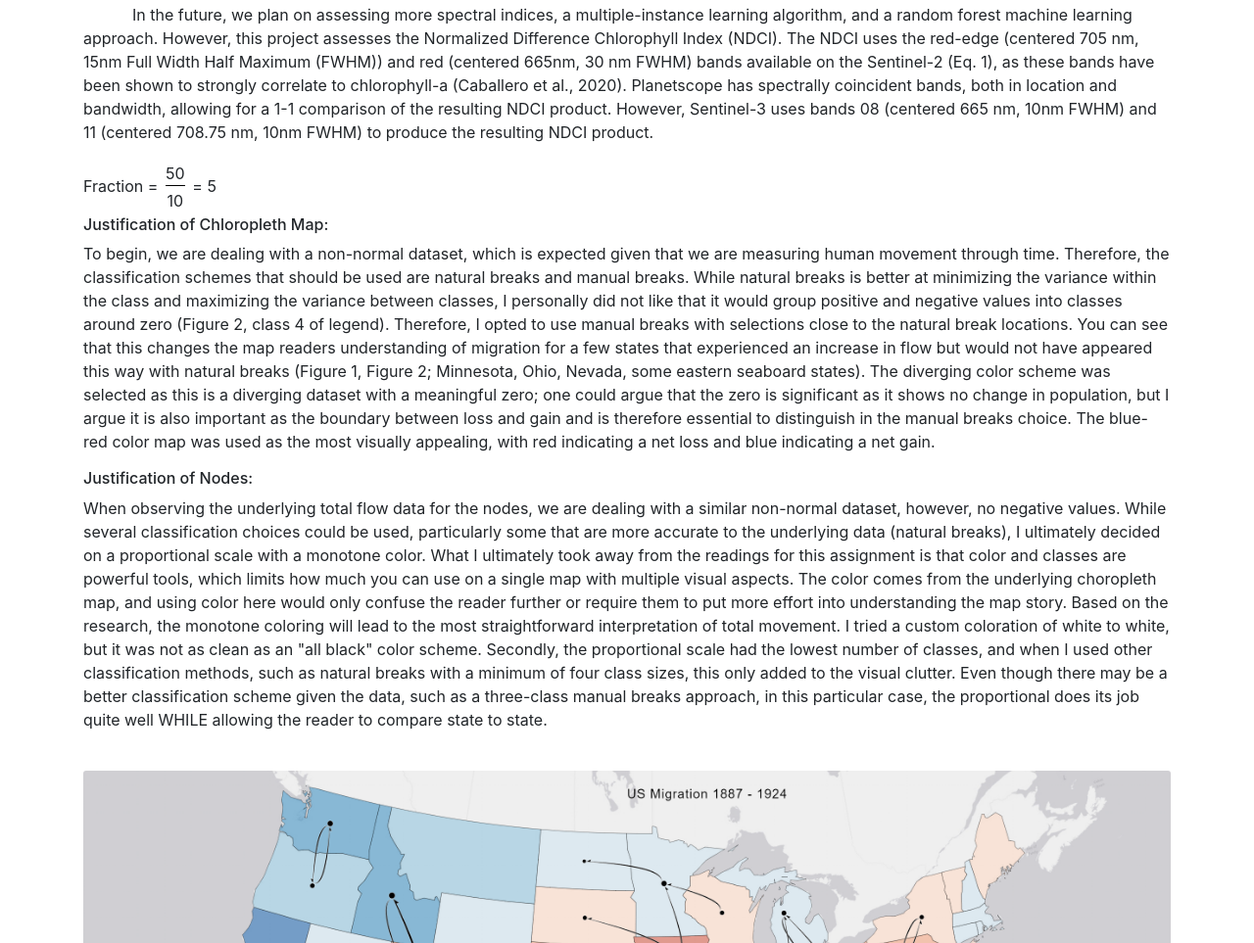
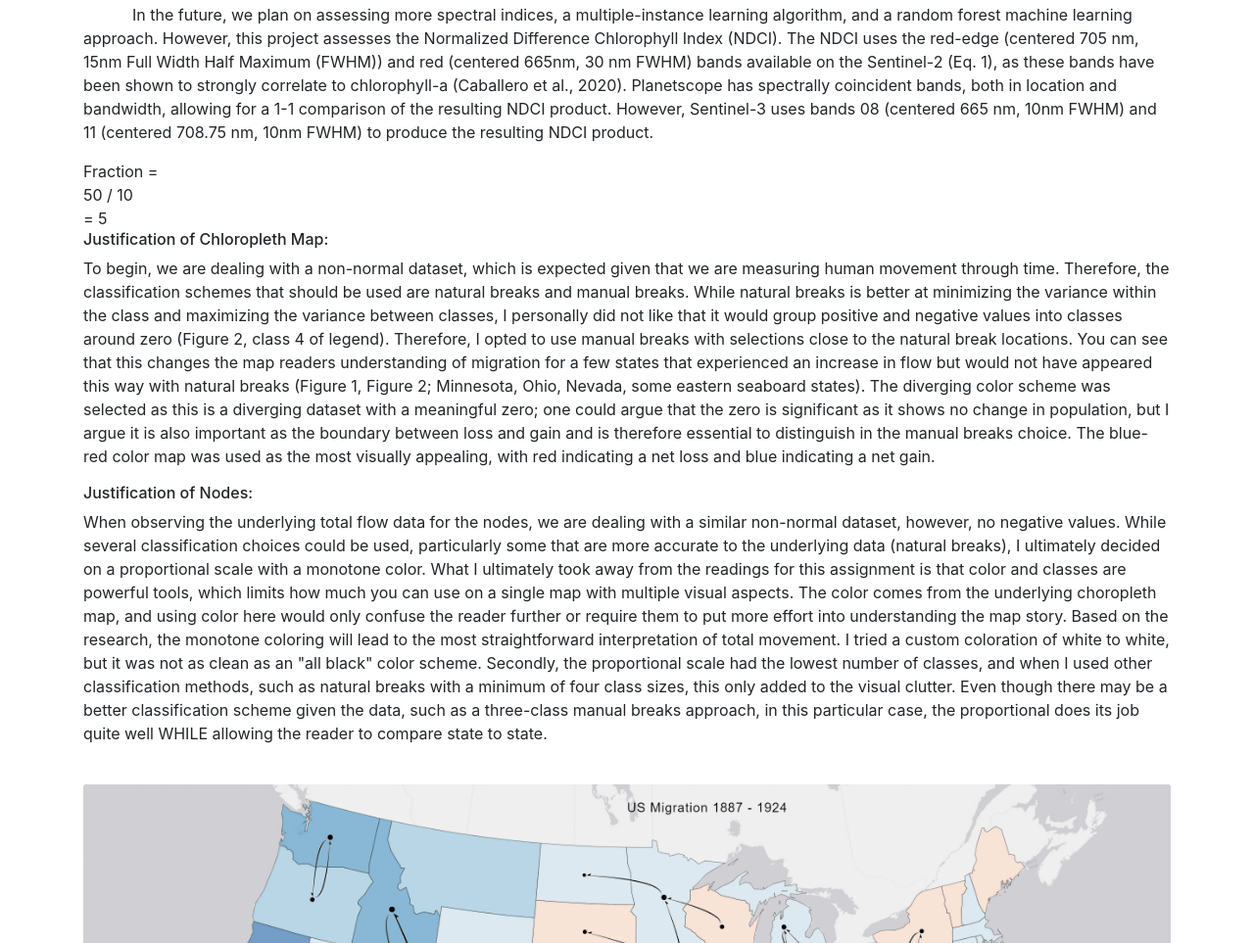
Before and after one commit to geog3540/skzebarth, a website: page final_project.html in a window 1280 px wide. Shown: the part 3328-4291 px from the top of the page at 98% size. Drawn offline with Linux system fonts and the light colour scheme.

Commit message:
Update 3-col-portfolio.css

```diff
--- a/css/3-col-portfolio.css
+++ b/css/3-col-portfolio.css
@@ -21,22 +21,3 @@ body {
 .pagination {
   margin-bottom: 30px;
 }
-
-.fraction {
-  display: inline-block;
-  vertical-align: middle;
-  margin: 0 0.2em 0.4ex;
-  text-align: center;
-  & > span{
-    display: block;
-    padding-top: 0.15em;
-  }
-  & span{
-    &.fdn{
-      border-top: thin solid black;
-    }
-    &.bar{
-      display: none;
-    }
-  }
-}
```
